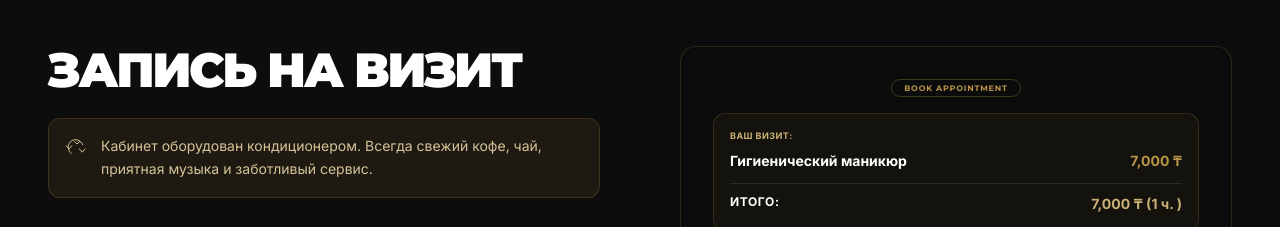
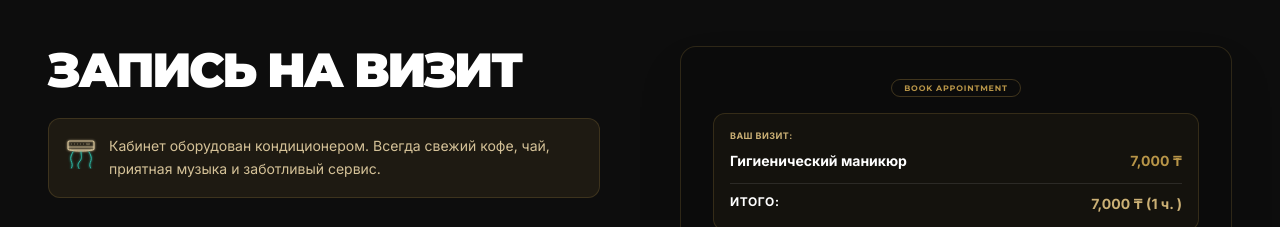
Before and after one commit to COMBINATORR/Nail-Master, a React (Vite) app: page / in a window 1280 px wide. Shown: the part 5760-5987 px from the top of the page. Built offline with nearby package versions, Linux system fonts and the light colour scheme; a web font is replaced by a local one.

Commit message:
style: implement custom detailed AC unit SVG icon with gold and turquoise glow effects

```diff
--- a/src/App.jsx
+++ b/src/App.jsx
@@ -2110,7 +2110,43 @@ export default function App() {
               <SectionLabel text="BOOK" />
               <h2 className={`font-display text-3xl lg:text-5xl font-black ${textPrimary} leading-none tracking-tighter uppercase mb-6`}>{t.formTitle}</h2>
               <div className="bg-bronze-500/10 border border-bronze-500/20 p-4 rounded-xl text-bronze-300 text-sm mb-6 leading-relaxed flex items-start gap-3">
-                <svg xmlns="http://www.w3.org/2000/svg" viewBox="0 0 24 24" fill="none" stroke="currentColor" strokeWidth="1" strokeLinecap="round" strokeLinejoin="round" className="w-6 h-6 flex-shrink-0 mt-0.5" style={{color:'var(--accent)'}}><path d="M17.7 7.7A7.5 7.5 0 1 0 6.3 16.3"/><path d="M9.4 4.6 12 7l2.6-2.4"/><path d="M6.8 8.8 4 12l-2.8-3.2"/><path d="M20 12l-2.8 3.2L14.4 12"/></svg><p>{t.formComfort}</p>
+                <svg xmlns="http://www.w3.org/2000/svg" viewBox="0 0 32 32" fill="none" className="w-8 h-8 flex-shrink-0 mt-0.5" style={{ color: 'var(--accent)' }}>
+                  <defs>
+                    {/* Gold/accent glow for the AC unit */}
+                    <filter id="ac-glow" x="-20%" y="-20%" width="140%" height="140%">
+                      <feGaussianBlur in="SourceGraphic" stdDeviation="0.8" result="blur" />
+                      <feMerge>
+                        <feMergeNode in="blur" />
+                        <feMergeNode in="SourceGraphic" />
+                      </feMerge>
+                    </filter>
+                    {/* Turquoise glow for the air flow */}
+                    <filter id="wind-glow" x="-20%" y="-20%" width="140%" height="140%">
+                      <feGaussianBlur in="SourceGraphic" stdDeviation="1" result="blur" />
+                      <feMerge>
+                        <feMergeNode in="blur" />
+                        <feMergeNode in="SourceGraphic" />
+                      </feMerge>
+                    </filter>
+                  </defs>
+
+                  {/* AC Unit Body */}
+                  <g filter="url(#ac-glow)">
+                    <rect x="3" y="4" width="26" height="9" rx="1.5" stroke="currentColor" strokeWidth="1.2" />
+                    <line x1="3" y1="10" x2="29" y2="10" stroke="currentColor" strokeWidth="0.8" />
+                    <line x1="6" y1="7" x2="26" y2="7" stroke="currentColor" strokeWidth="0.8" strokeDasharray="1 2" opacity="0.6" />
+                    <path d="M5 13c3 1.5 19 1.5 22 0" stroke="currentColor" strokeWidth="1" strokeLinecap="round" />
+                    <circle cx="23" cy="7" r="0.6" fill="currentColor" />
+                  </g>
+
+                  {/* Dynamic Cool Airflow */}
+                  <g filter="url(#wind-glow)" stroke="#2dd4bf" strokeWidth="1" strokeLinecap="round" opacity="0.85">
+                    <path d="M8 15c-1.5 2.5-3 5.5-2 8.5s2 4.5 0.5 7.5" />
+                    <path d="M16 15c0 3 1.5 6-1 9s-2.5 4.5-1 7.5" />
+                    <path d="M24 15c1.5 2.5 3 5.5 2 8.5s-2 4.5-0.5 7.5" />
+                  </g>
+                </svg>
+                <p>{t.formComfort}</p>
               </div>
               <p className={`${textSecondary} text-sm leading-relaxed mb-6`}>{t.formHelp}</p>
 
```
